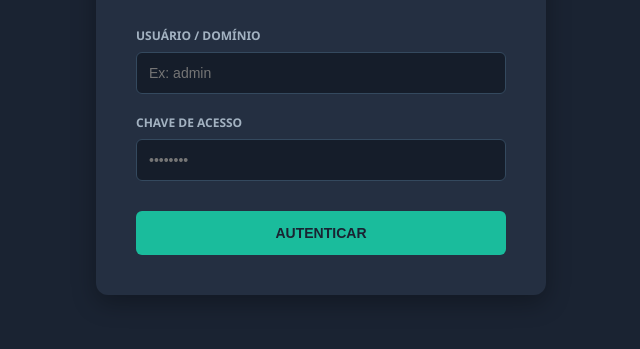
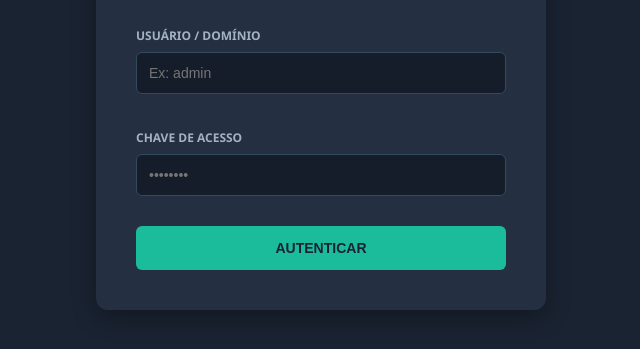
Before and after one commit to joaodanielcs/Dr-SIEM, a website: page public/index.html in a window 1280 px wide. Shown: the part 311-660 px from the top of the page, without its empty margins (319-959 px from the left). Drawn offline with Linux system fonts and the light colour scheme.

Commit message:
Change label display to flex and align items

```diff
--- a/public/index.html
+++ b/public/index.html
@@ -49,12 +49,15 @@
             margin-bottom: 20px;
         }
         label {
-            display: block;
+            display: flex;
+            align-items: flex-end; /* Alinha a base dos textos dos labels */
             margin-bottom: 8px;
             font-size: 12px;
             font-weight: bold;
             color: #a3b2c1;
             text-transform: uppercase;
+            min-height: 32px; /* Força labels de 1 ou 2 linhas a ocuparem o mesmo espaço */
+            box-sizing: border-box;
         }
         input {
             width: 100%;
```
